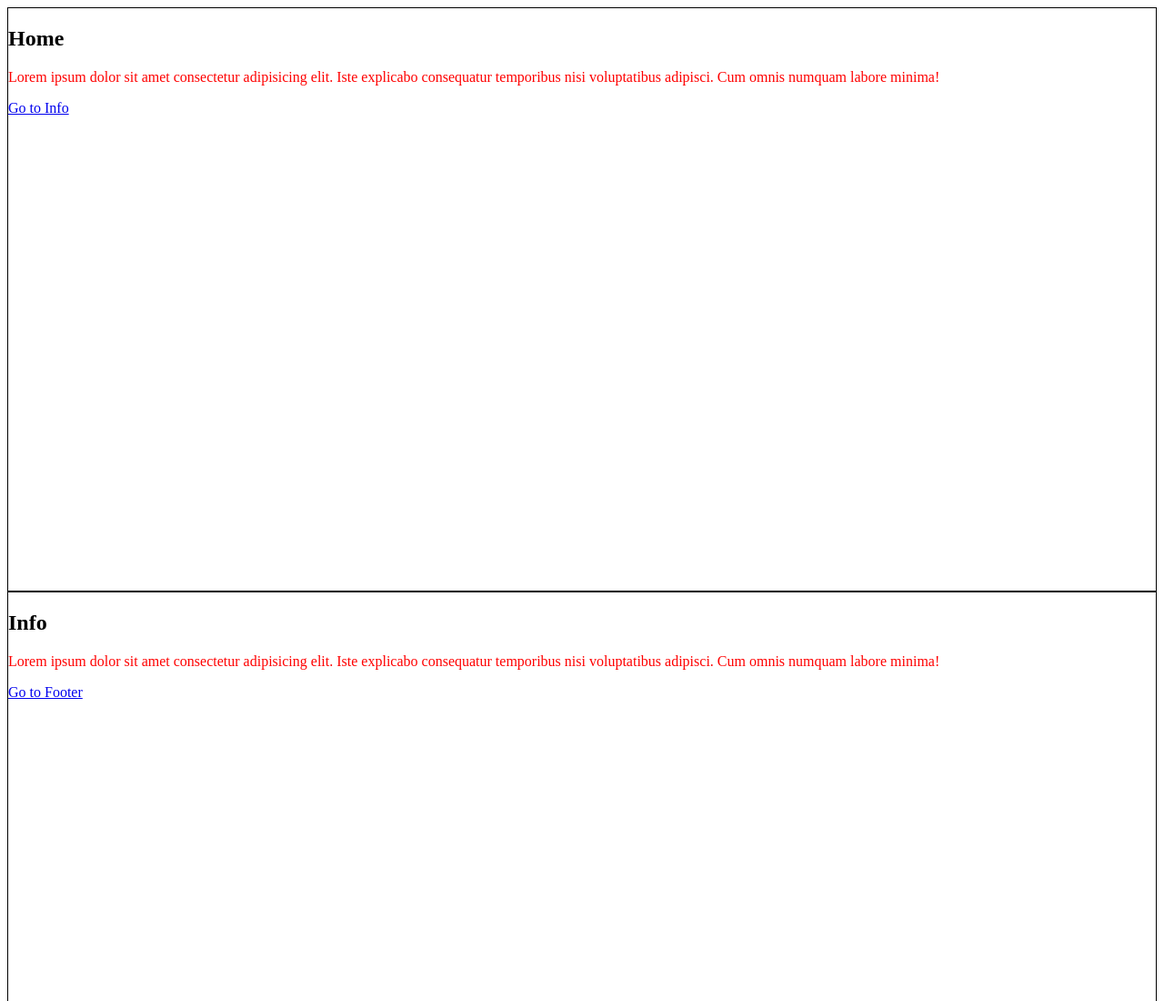
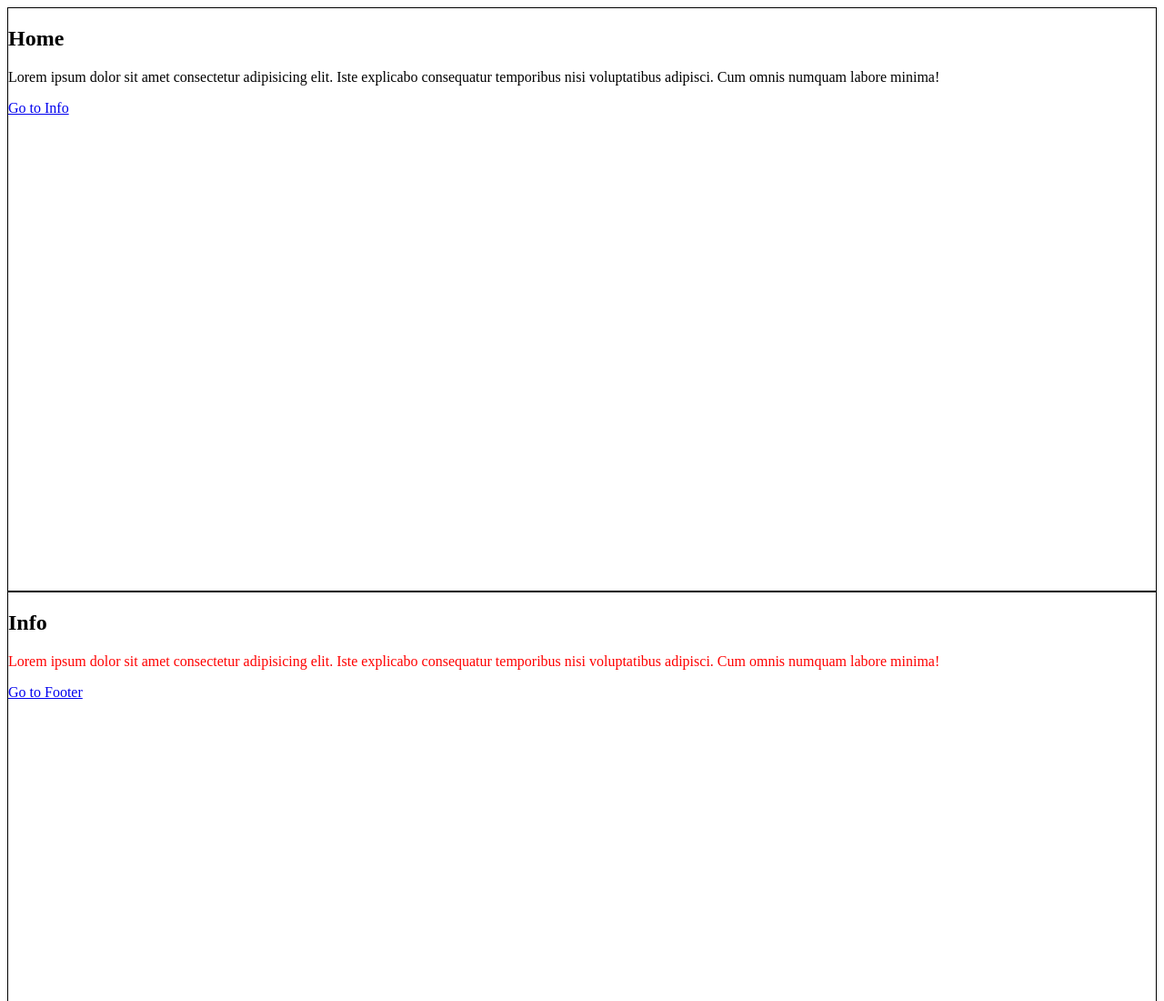
Before and after one commit to ProgramTaskforce/css-crashcourse, a plain HTML site: page index.html in a window 1280 px wide. Shown: the top 1100 px of the page at 91% size. Drawn offline with Linux system fonts and the light colour scheme.

Commit message:
Sections, Classes, Ids

```diff
--- a/index.html
+++ b/index.html
@@ -10,7 +10,7 @@
   <body>
     <section id="home">
       <h1>Home</h1>
-      <p class="red">Lorem ipsum dolor sit amet consectetur adipisicing elit. Iste explicabo consequatur temporibus nisi voluptatibus adipisci. Cum omnis numquam labore minima!</p>
+      <p id="title" class="red">Lorem ipsum dolor sit amet consectetur adipisicing elit. Iste explicabo consequatur temporibus nisi voluptatibus adipisci. Cum omnis numquam labore minima!</p>
    <a href="#info">Go to Info</a>
     </section>
     <section id="info">
--- a/style.css
+++ b/style.css
@@ -1,11 +1,16 @@
+section{
+    height: 80vh;
+    border: 1px solid black;
+}
+
+p{
+    color: blue;
+}
+
 .red{
     color: red;
 }
 
-.blue{
-    color: blue;
+#title{
+    color: black;
 }
-section{
-    height: 80vh;
-    border: 1px solid black;
-}
```
